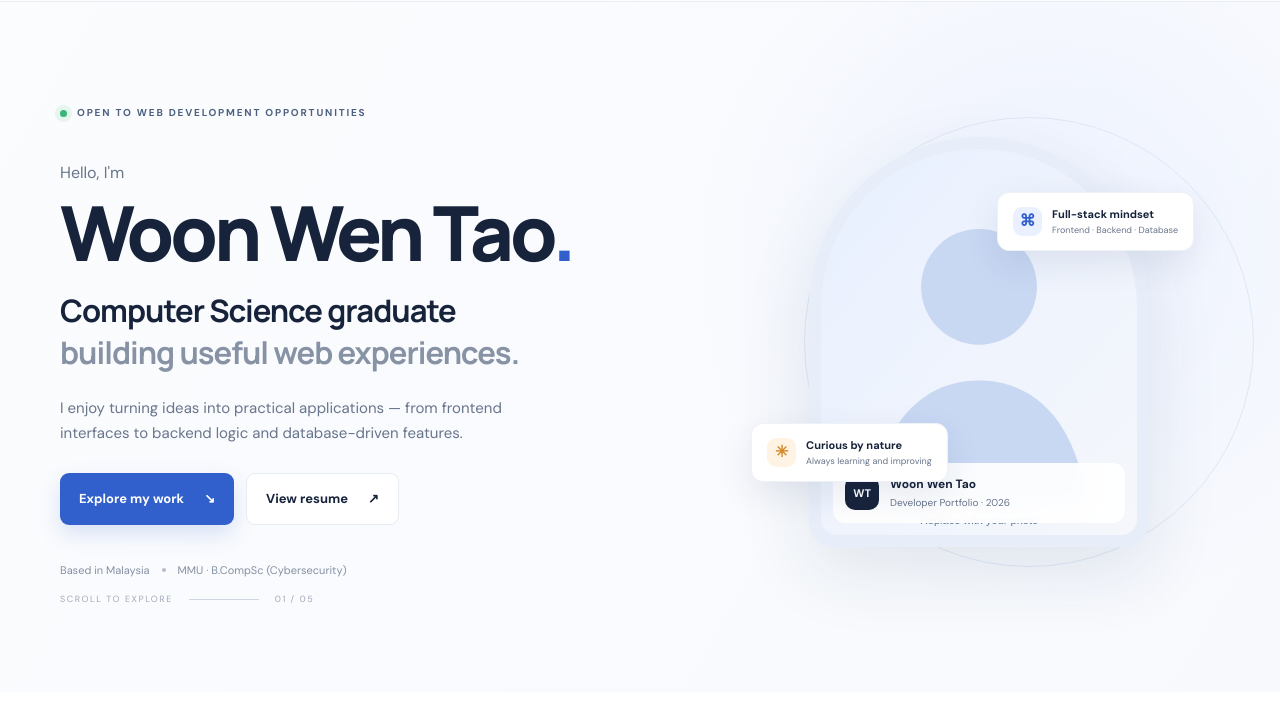
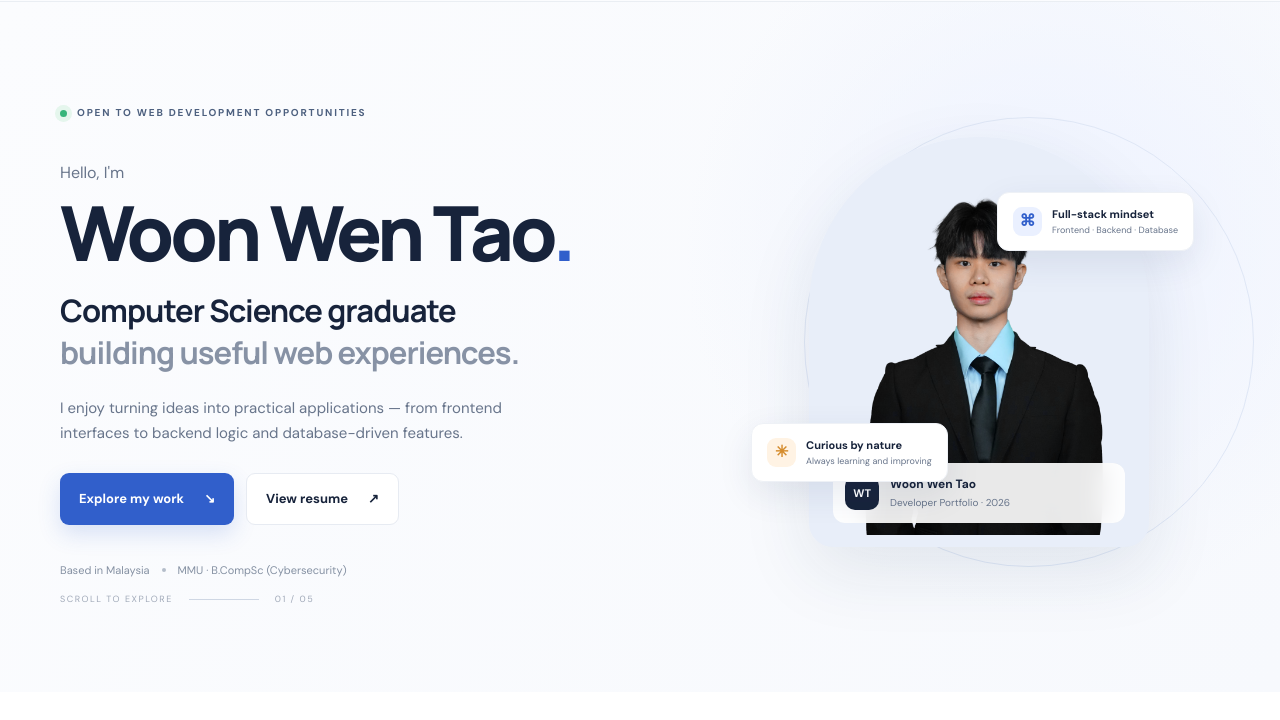
Before and after one commit to Wtao715/woon-portfolio, a plain HTML site: page index.html in a window 1280 px wide. Shown: the part 80-800 px from the top of the page. Drawn offline with Linux system fonts and the light colour scheme.

Commit message:
Update index.html
change photo

```diff
--- a/index.html
+++ b/index.html
@@ -40,7 +40,7 @@
         </div>
         <div class="hero-visual reveal">
           <div class="photo-frame">
-            <img src="assets/images/profile-photo.jpg" alt="Portrait of Woon Wen Tao" class="profile-photo" onerror="this.onerror=null;this.src='assets/images/profile-photo-placeholder.svg';">
+            <img src="assets/images/profile-photo.jpg" alt="Portrait of Woon Wen Tao" class="profile-photo" onerror="this.onerror=null;this.src='assets/images/Wen%20Tao%20(JTKSM).png';">
             <div class="photo-caption"><span class="caption-mark">WT</span><span><strong>Woon Wen Tao</strong><small>Developer Portfolio · 2026</small></span></div>
           </div>
           <div class="floating-card floating-top"><span class="mini-icon">⌘</span><span><strong>Full-stack mindset</strong><small>Frontend · Backend · Database</small></span></div>
```
